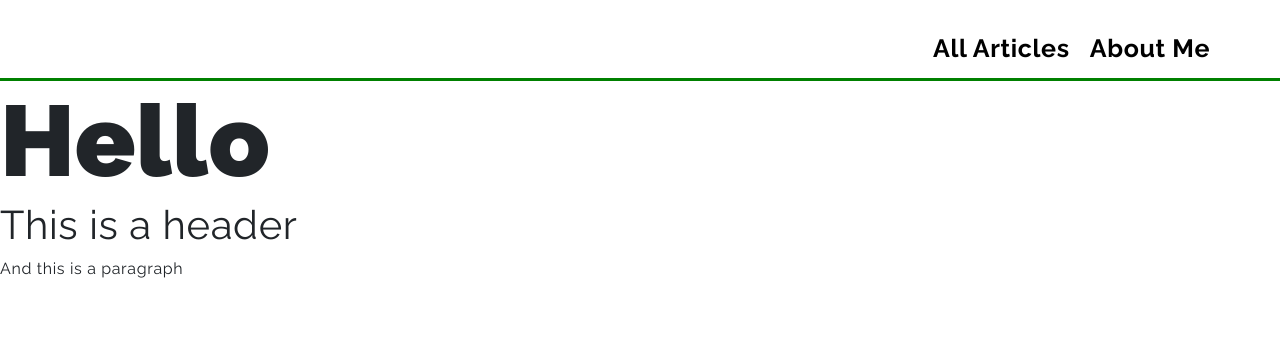
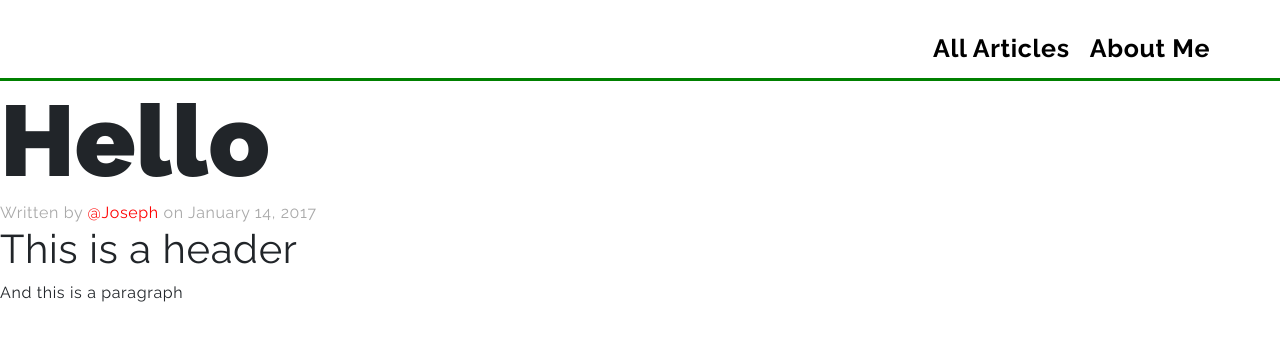
Before and after one commit to jac1013/blog-client, a React (Create React App) app: page / in a window 1280 px wide. Shown: the top 340 px of the page. Built offline with nearby package versions, Linux system fonts and the light colour scheme; no server answers.

Commit message:
Add WrittenBy component

```diff
--- a/src/App.js
+++ b/src/App.js
@@ -4,6 +4,7 @@ import './App.css';
 import Header from "./components/Navigation/Header/Header";
 import ArticleBody from "./components/ArticleBody/ArticleBody";
 import Title from "./components/Title/Title";
+import WrittenBy from "./components/WrittenBy/WrittenBy";
 
 function App(props) {
   console.log(process.env.REACT_APP_API_URL);
@@ -12,6 +13,7 @@ function App(props) {
     <React.Fragment>
       <Header />
       <Title fontSize="100px">Hello</Title>
+      <WrittenBy link="https://www.youtube.com/watch?v=uuBETyA_yxc" author="@Joseph" date="January 14, 2017"/>
       <ArticleBody />
     </React.Fragment>
   );
--- /dev/null
+++ b/src/components/WrittenBy/WrittenBy.js
@@ -0,0 +1,11 @@
+import React from 'react';
+import classes from './WrittenBy.module.css';
+
+const WrittenBy = (props) => {
+
+  return (
+    <p className={classes.WrittenBy}>Written by <a href={props.link} target="_blank" rel="noopener noreferrer" >{props.author}</a> on {props.date}</p>
+  );
+};
+
+export default WrittenBy;
--- /dev/null
+++ b/src/components/WrittenBy/WrittenBy.module.css
@@ -0,0 +1,10 @@
+.WrittenBy {
+    color: darkgray;
+    font-size: medium;
+    padding: 0;
+    margin: 0;
+}
+
+.WrittenBy a {
+    color: red;
+}
```
